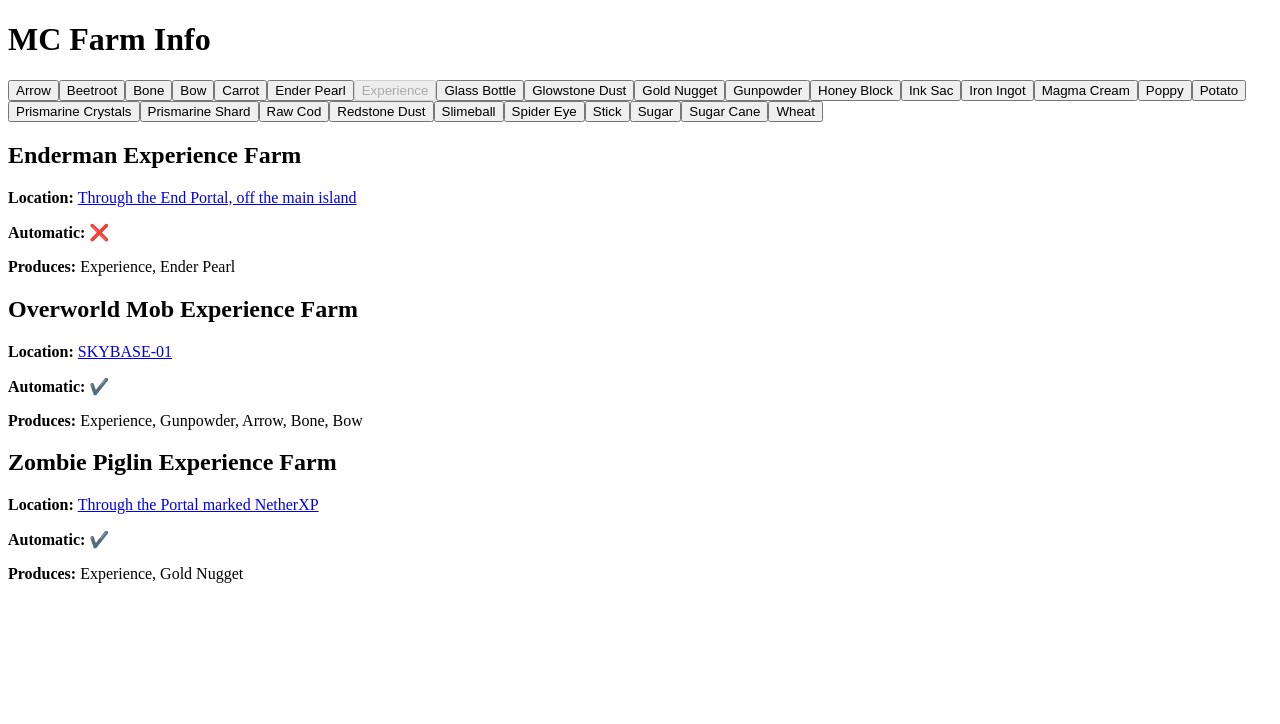
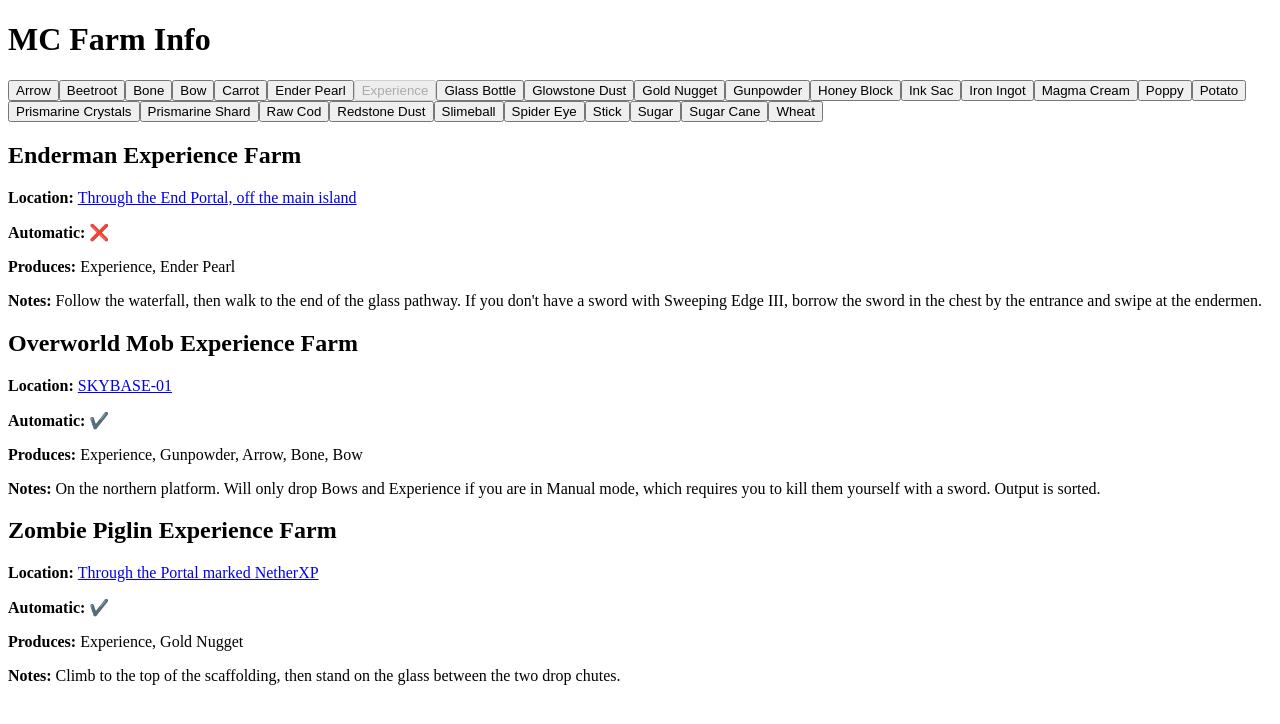
Before and after one commit to TrifectaIII/mc-farm-info, a React (Create React App) app: page / in a window 1280 px wide. Both pictures are taken after a click on the button "Experience". Shown: the top 724 px of the page. Built offline with nearby package versions, Linux system fonts and the light colour scheme.

Commit message:
added optional notes field for farm info

```diff
--- a/src/components/Farms.js
+++ b/src/components/Farms.js
@@ -15,6 +15,7 @@
                         <p><b>Location: </b><a href={farmInfo.DynmapLink}>{farmInfo.Location}</a></p>
                         <p><b>Automatic: </b>{farmInfo.Automatic ? "✔️" : "❌"}</p>
                         <p><b>Produces: </b>{farmInfo.Produces.join(", ")}</p>
+                        {farmInfo.Notes ? (<p><b>Notes: </b>{farmInfo.Notes}</p>) : null}
                     </div>
                 )
             })
--- a/src/data.json
+++ b/src/data.json
@@ -3,76 +3,87 @@
         "Location":"Through the Portal marked NetherXP",
         "Automatic":true,
         "Produces":["Experience", "Gold Nugget"],
-        "DynmapLink":"http://99.42.140.10:8123/?worldname=world&mapname=flat&zoom=6&x=2553&y=64&z=-2449"
+        "DynmapLink":"http://99.42.140.10:8123/?worldname=world&mapname=flat&zoom=6&x=2553&y=64&z=-2449",
+        "Notes":"Climb to the top of the scaffolding, then stand on the glass between the two drop chutes."
     },
 
     "Enderman Experience Farm":{
         "Location":"Through the End Portal, off the main island",
         "Automatic":false,
         "Produces":["Experience", "Ender Pearl"],
-        "DynmapLink":"http://99.42.140.10:8123/?worldname=world_the_end&mapname=flat&zoom=6&x=291&y=64&z=0"
+        "DynmapLink":"http://99.42.140.10:8123/?worldname=world_the_end&mapname=flat&zoom=6&x=291&y=64&z=0",
+        "Notes":"Follow the waterfall, then walk to the end of the glass pathway. If you don't have a sword with Sweeping Edge III, borrow the sword in the chest by the entrance and swipe at the endermen."
     },
 
     "Overworld Mob Experience Farm":{
         "Location":"SKYBASE-01",
         "Automatic":true,
         "Produces":["Experience", "Gunpowder","Arrow","Bone","Bow"],
-        "DynmapLink":"http://99.42.140.10:8123/?worldname=world&mapname=flat&zoom=5&x=-2352&y=64&z=-3297"
+        "DynmapLink":"http://99.42.140.10:8123/?worldname=world&mapname=flat&zoom=5&x=-2352&y=64&z=-3297",
+        "Notes":"On the northern platform. Will only drop Bows and Experience if you are in Manual mode, which requires you to kill them yourself with a sword. Output is sorted."
     },
 
     "Sugar Cane Farm":{
         "Location":"SKYBASE-01",
         "Automatic":true,
         "Produces":["Sugar Cane"],
-        "DynmapLink":"http://99.42.140.10:8123/?worldname=world&mapname=flat&zoom=5&x=-2352&y=64&z=-3297"
+        "DynmapLink":"http://99.42.140.10:8123/?worldname=world&mapname=flat&zoom=5&x=-2352&y=64&z=-3297",
+        "Notes":"On the northern platform."
     },
 
     "Iron Golem Farm":{
         "Location":"SKYBASE-01",
         "Automatic":true,
         "Produces":["Iron Ingot","Poppy"],
-        "DynmapLink":"http://99.42.140.10:8123/?worldname=world&mapname=flat&zoom=5&x=-2352&y=64&z=-3297"
+        "DynmapLink":"http://99.42.140.10:8123/?worldname=world&mapname=flat&zoom=5&x=-2352&y=64&z=-3297",
+        "Notes":"On the western platform. Output is sorted."
     },
 
     "Turbo Crop Farm":{
         "Location":"SKYBASE-01",
         "Automatic":false,
         "Produces":["Carrot", "Potato", "Wheat", "Beetroot"],
-        "DynmapLink":"http://99.42.140.10:8123/?worldname=world&mapname=flat&zoom=5&x=-2352&y=64&z=-3297"
+        "DynmapLink":"http://99.42.140.10:8123/?worldname=world&mapname=flat&zoom=5&x=-2352&y=64&z=-3297",
+        "Notes":"On the northern platform. Stand to the right of the farmland and press down right click while holding the crop of your choice."
     },
 
     "Slime Farm":{
         "Location":"Overworld -4040x, -3918z",
         "Automatic":true,
         "Produces":["Slimeball"],
-        "DynmapLink":"http://99.42.140.10:8123/?worldname=world&mapname=flat&zoom=5&x=-4061&y=64&z=-3238"
+        "DynmapLink":"http://99.42.140.10:8123/?worldname=world&mapname=flat&zoom=5&x=-4061&y=64&z=-3238",
+        "Notes":"AFK Platform is high in the air. Output is underground, down a safe drop chute."
     },
 
     "Witch Farm":{
         "Location":"Overworld -2384x, -5468z",
         "Automatic":true,
         "Produces":["Redstone Dust", "Glowstone Dust", "Gunpowder", "Stick", "Glass Bottle", "Spider Eye", "Sugar"],
-        "DynmapLink":"http://99.42.140.10:8123/?worldname=world&mapname=flat&zoom=6&x=-2366&y=64&z=-5463"
+        "DynmapLink":"http://99.42.140.10:8123/?worldname=world&mapname=flat&zoom=6&x=-2366&y=64&z=-5463",
+        "Notes":"AFK Platform is high in the air. Sorted output is in a pit next to the farm."
     },
 
     "Guardian Farm":{
         "Location":"Overworld -3280x, -3506y",
         "Automatic":true,
         "Produces":["Prismarine Shard", "Prismarine Crystals", "Ink Sac", "Raw Cod"],
-        "DynmapLink":"http://99.42.140.10:8123/?worldname=world&mapname=flat&zoom=5&x=-3287&y=64&z=-3514"
+        "DynmapLink":"http://99.42.140.10:8123/?worldname=world&mapname=flat&zoom=5&x=-3287&y=64&z=-3514",
+        "Notes":"AFK Platform is high in the air. Sorted output is through the nether portal at the end of the pier."
     },
 
     "Honey Farm":{
         "Location":"Through the Portal marked NetherXP",
         "Automatic":true,
         "Produces":["Honey Block"],
-        "DynmapLink":"http://99.42.140.10:8123/?worldname=world&mapname=flat&zoom=6&x=2553&y=64&z=-2449"
+        "DynmapLink":"http://99.42.140.10:8123/?worldname=world&mapname=flat&zoom=6&x=2553&y=64&z=-2449",
+        "Notes":"Right on top of the nether roof, to the side once you exit the portal. Craft the output bottles into blocks, then place the empty bottles into the input chest near the top of the farm."
     },
 
     "Magma Cube Farm":{
-        "Location":"Through the Portal marked NetherXP, then take the Ice Path",
+        "Location":"Through the Portal marked NetherXP",
         "Automatic":true,
         "Produces":["Magma Cream"],
-        "DynmapLink":"http://99.42.140.10:8123/?worldname=world&mapname=flat&zoom=6&x=2553&y=64&z=-2449"
+        "DynmapLink":"http://99.42.140.10:8123/?worldname=world&mapname=flat&zoom=6&x=2553&y=64&z=-2449",
+        "Notes":"Use a boat (provided) to travel the ice path after exiting the portal. AFK Platform is high in the air."
     }
 }
```
